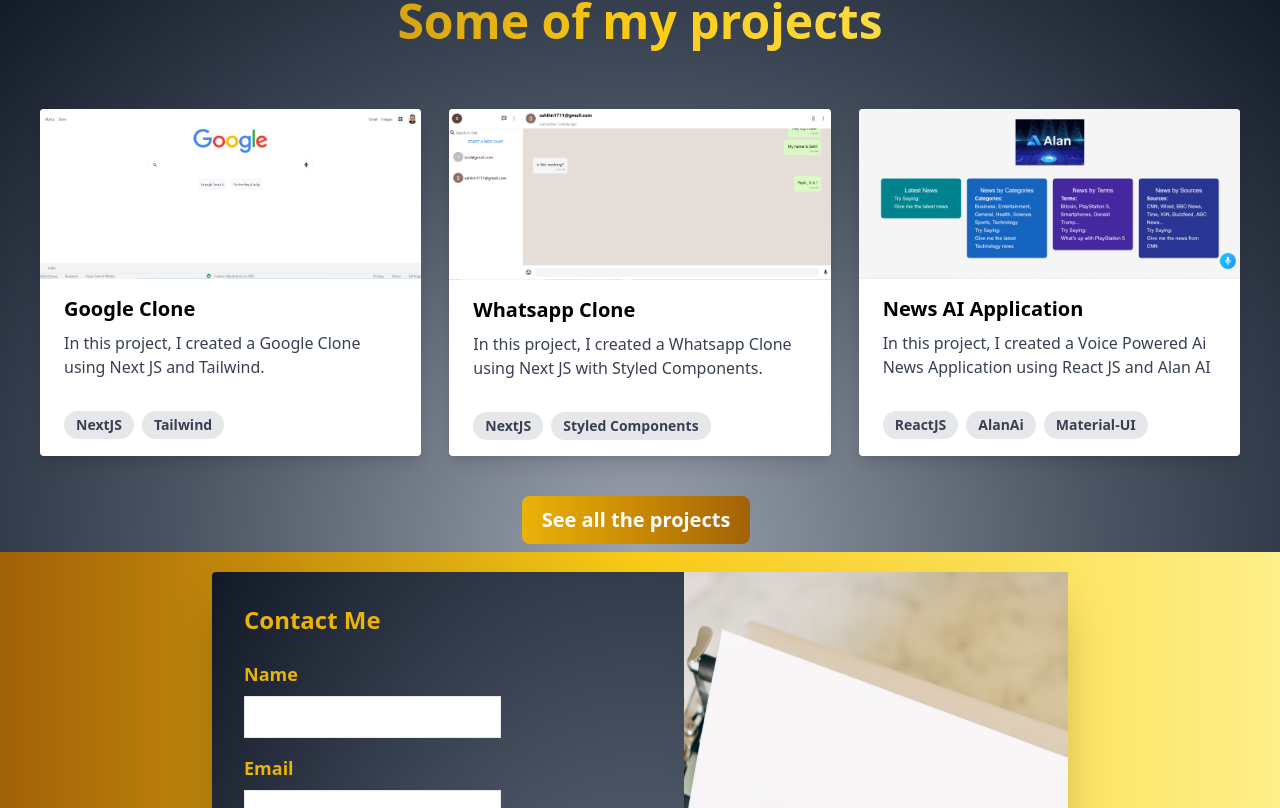
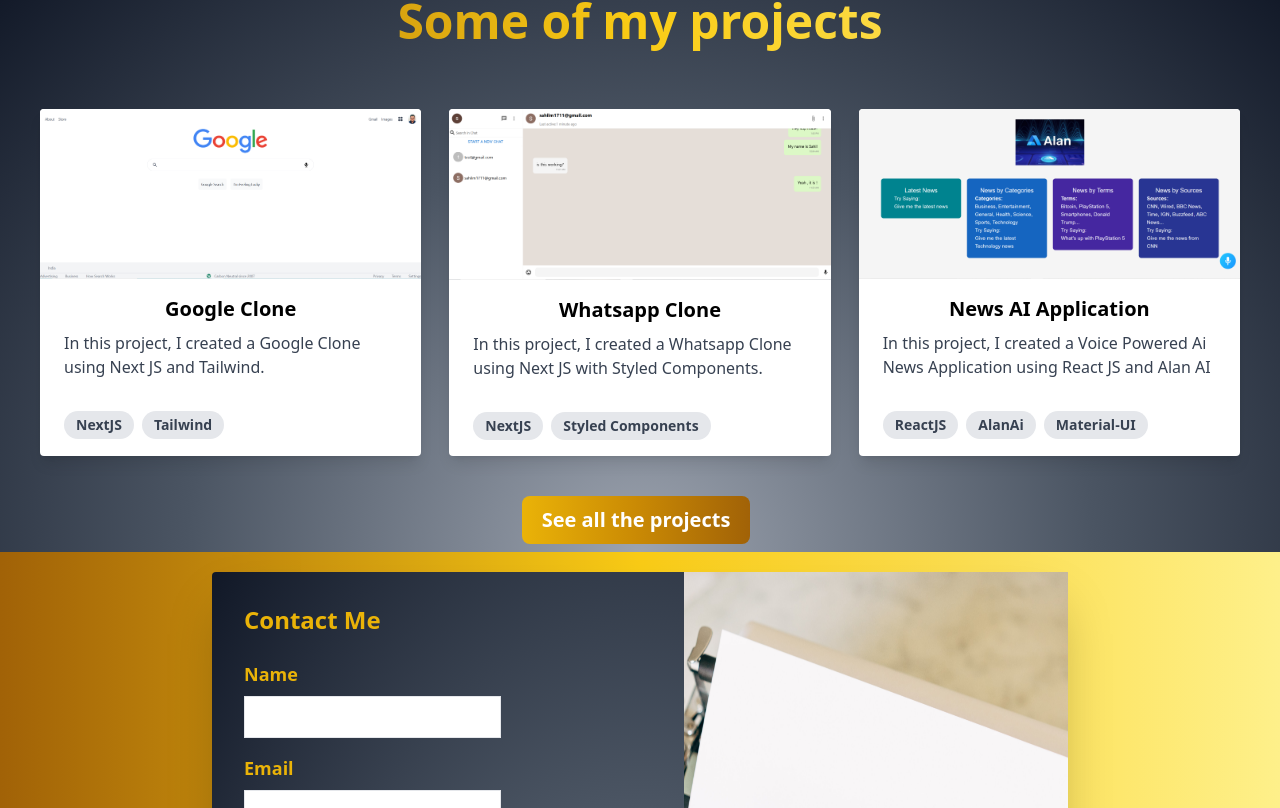
Before and after one commit to bluzeey/personalwebsite, a Next.js app: page / in a window 1280 px wide. Shown: the part 703-1511 px from the top of the page. Built offline with nearby package versions, Linux system fonts and the light colour scheme; what tailwindcss-font-inter would draw is missing.

Commit message:
Updated the website /removed about page

```diff
--- a/components/Contact.jsx
+++ b/components/Contact.jsx
@@ -6,16 +6,16 @@ function Contact() {
                     <h1 className="bg-clip-text text-transparent text-yellow-500 text-2xl font-bold mb-6">Contact Me</h1>
                     <form action="/" method="post">
                         <div className="flex flex-col mb-4">
-                            <label className="mb-2 font-bold text-lg text-yellow-500 " for="name">Name</label>
+                            <label className="mb-2 font-bold text-lg text-yellow-500 " htmlFor="name">Name</label>
                             <input className="border py-2 px-3 text-grey-800" type="text" name="name" id="name"/>
                         </div>
                         <div className="flex flex-col mb-4">
-                            <label className="mb-2 font-bold text-lg text-yellow-500" for="email">Email</label>
+                            <label className="mb-2 font-bold text-lg text-yellow-500" htmlFor="email">Email</label>
                             <input className="border py-2 px-3 text-grey-800" type="email" name="email" id="email"/>
                         </div>
                         <div className="flex flex-col mb-4">
-                            <label className="mb-2 font-bold text-lg text-yellow-500" for="password">Message</label>
-                            <textarea className="border py-2 px-3 text-grey-800" type="text" name="password" id="password"/>
+                            <label className="mb-2 font-bold text-lg text-yellow-500" htmlFor="message">Message</label>
+                            <textarea className="border py-2 px-3 text-grey-800" type="text" name="message" id="message"/>
                         </div>
                         <button className="block bg-yellow-500 hover:bg-gradient-to-br focus:ring-4 focus:ring-yellow-300 dark:focus:ring-yellow-800 font-medium uppercase text-lg mx-auto p-4 rounded" type="submit">Send Message</button>
                     </form>
--- a/components/Navbar.jsx
+++ b/components/Navbar.jsx
@@ -4,7 +4,6 @@ function Navbar() {
         <div className="flex flex-col md:flex-row items-center
         justify-around bg-clip-text text-transparent second-gradient-color text-lg p-4 font-semibold">
             <a href='/' className="link">HOME</a>
-            <a href="/about" className="link">ABOUT</a>
             <a className="link">RESUME</a>
             <a href="/projects" className="link">PROJECTS</a>
             <a href="/contact" className="link">CONTACT</a>
--- a/components/ProjectCard.jsx
+++ b/components/ProjectCard.jsx
@@ -3,7 +3,7 @@ function ProjectCard({id,title,description,image,tags}) {
         <div class="rounded overflow-hidden shadow-lg bg-white max-w-md">
             <img class="w-full" src={image} alt="Mountain"/>
                 <div class="px-6 py-4">
-                <div class="font-bold text-xl mb-2">{title}</div>
+                <div class="font-bold text-xl mb-2 text-center">{title}</div>
                 <p class="text-gray-700 text-base">
                 {description}
                 </p>
--- a/data/projects.json
+++ b/data/projects.json
@@ -21,10 +21,10 @@
   },
   {
     "id":"4",
-    "title":"Google Clone",
-    "description":"In this project, I created a Google Clone using Next JS and Tailwind.",
-    "tags":["NextJS","Tailwind"],
-    "image":"/google.PNG"
+    "title":"Voice Powered Expense Tracker",
+    "description":"One of my unique builds, I created an expense tracker using Speechly Api with React.",
+    "tags":["ReactJS","Speechly"],
+    "image":"/expenseTracker.PNG"
   },
   {
     "id":"5",
@@ -35,8 +35,8 @@
   },
   {
     "id":"6",
-    "title":"Google Clone",
-    "description":"In this project, I created a Google Clone using Next JS and Tailwind.",
-    "tags":["NextJS","Tailwind"],
-    "image":"/google.PNG"
+    "title":"Netflix Clone",
+    "description":"I created a Netflix Clone with authentication , and video playing functionality.",
+    "tags":["ReactJS","Styled Components"],
+    "image":"/netflix.PNG"
   }]
--- a/pages/about.js
+++ /dev/null
@@ -1,9 +0,0 @@
-function about() {
-    return (
-        <div className="h-screen bg-gradient-to-b from-indigo-500 via-purple-500 to-pink-500">
-            This is about
-        </div>
-    )
-}
-
-export default about
```
Also changed, not shown: public/expenseTracker.PNG (added), 1 other file (tests, documents, lock files or other folders).
